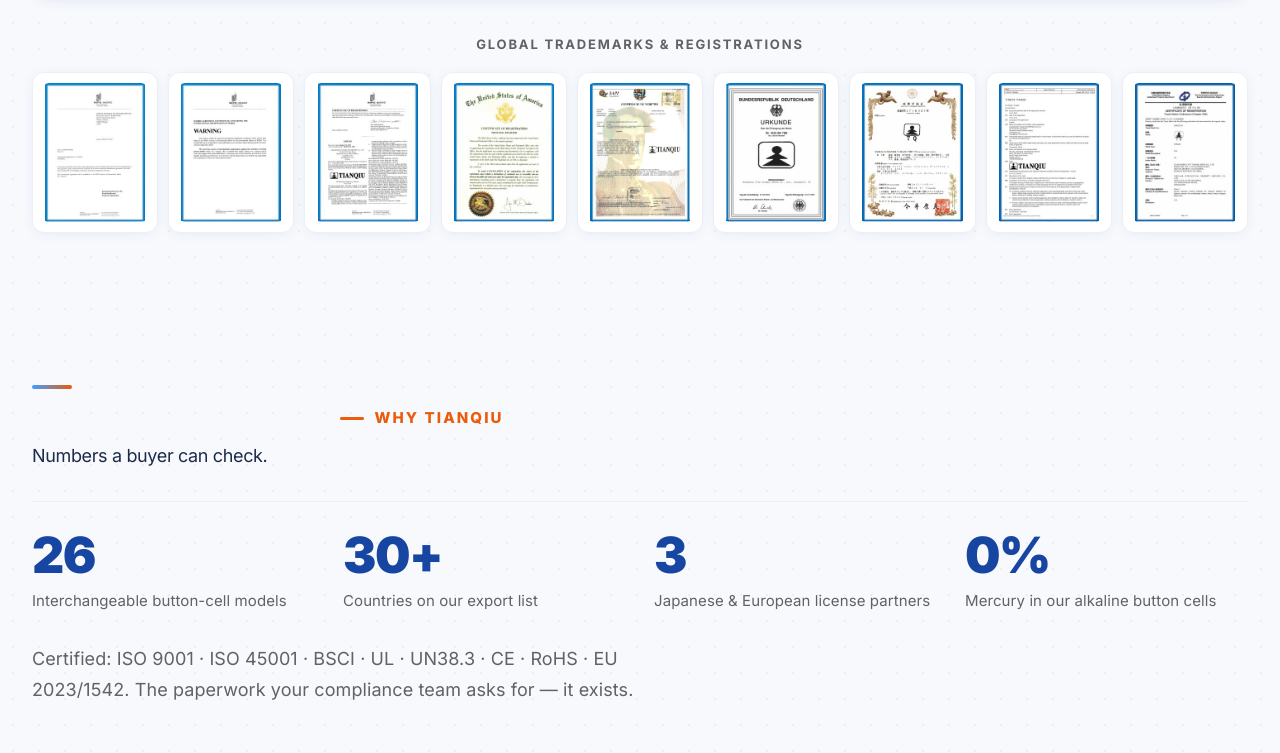
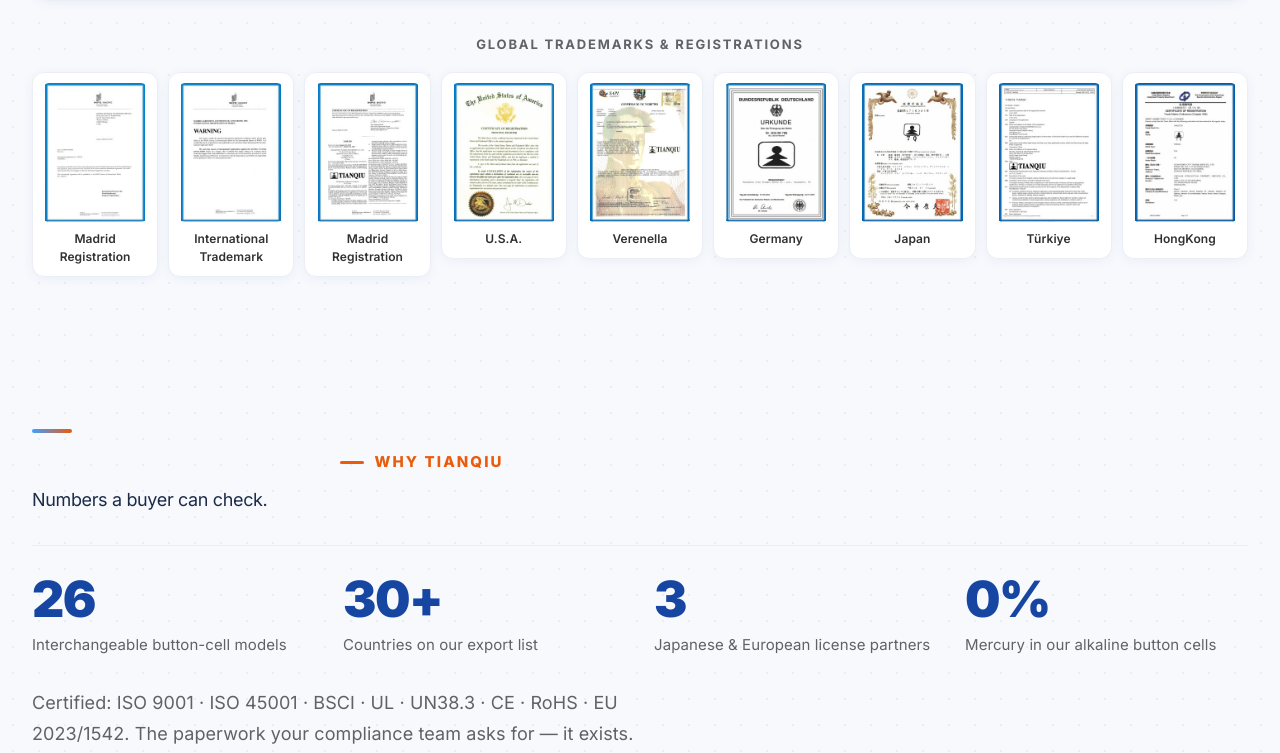
Before and after one commit to tomcgj-hash/aaaoemfactory.com, an Astro site: page / in a window 1280 px wide. Shown: the part 4956-5709 px from the top of the page. Built offline with nearby package versions, Linux system fonts and the light colour scheme; Astro itself is replaced by a stand-in of ours.

Commit message:
Global certs: country labels

```diff
--- a/src/pages/index.astro
+++ b/src/pages/index.astro
@@ -1,6 +1,7 @@
 ---
 const factoryImgs=["f0.jpg", "f1.jpg", "f2.jpg", "f3.jpg", "f4.jpg", "f5.jpg", "f6.jpg", "f7.jpg", "f8.jpg"];
 const gCerts=["global-certs/cert-tm1.jpg", "global-certs/cert-tm2.jpg", "global-certs/cert-tm3.jpg", "global-certs/cert-tm4.jpg", "global-certs/cert-tm5.jpg", "global-certs/cert-tm6.jpg", "global-certs/cert-tm7.jpg", "global-certs/cert-tm8.jpg", "global-certs/cert-tm9.jpg"];;;
+const certLabels=["Madrid Registration", "International Trademark", "Madrid Registration", "U.S.A.", "Verenella", "Germany", "Japan", "Türkiye", "HongKong"];
 const certImgs=["c0.jpg", "c1.jpg", "c2.jpg", "c3.jpg", "c4.jpg", "c5.jpg", "c6.jpg", "c7.jpg", "c8.jpg", "c9.jpg", "c10.jpg"];;
 import Layout from '../layouts/Layout.astro';
 import { productLines, productLines as pl } from '../data/productLines.js';
@@ -101,7 +102,7 @@ const industries = [{n:'Car key fobs',img:'/images/hero-keyfob.jpg'},{n:'Watches
       <div class="headline-group"><div class="eyebrow">Global service</div><h2>TIANQIU Global Service Network</h2><p class="lead">We ship to buyers across 6 continents &mdash; with the U.S., Germany, Turkey, Spain, Brazil, Italy, South Korea, Dubai, Saudi Arabia and South Africa as our key export windows.</p></div>
       <img src="/images/global-network.jpg" alt="TIANQIU global service network world map" loading="lazy" style="width:100%;border-radius:18px;border:1px solid var(--border-light);box-shadow:var(--shadow-sm);" />
       <div style="margin-top:34px;text-align:center;"><div style="font-size:13px;letter-spacing:.14em;text-transform:uppercase;color:var(--ink-2);font-weight:700;">Global trademarks &amp; registrations</div></div>
-      <div style="display:grid;grid-template-columns:repeat(9,1fr);gap:10px;margin-top:18px;align-items:start;">{gCerts.map(c=>(<div style="background:#fff;border-radius:12px;padding:10px;border:1px solid var(--border-light);box-shadow:var(--shadow-sm);"><img src={"/images/"+c} alt="TIANQIU international trademark registration" loading="lazy" style="width:100%;aspect-ratio:3/4;object-fit:contain;border-radius:6px;"/></div>))}</div></div>
+      <div style="display:grid;grid-template-columns:repeat(9,1fr);gap:10px;margin-top:18px;align-items:start;">{gCerts.map((c,i)=>(<div style="background:#fff;border-radius:12px;padding:10px;border:1px solid var(--border-light);box-shadow:var(--shadow-sm);"><img src={"/images/"+c} alt="TIANQIU international trademark registration" loading="lazy" style="width:100%;aspect-ratio:3/4;object-fit:contain;border-radius:6px;"/><div style="text-align:center;font-size:12px;font-weight:600;color:var(--ink);margin-top:8px;">{certLabels[i]}</div></div>))}</div></div>
   </section>
   <!-- WHY — numbers, no icon cards -->
   <section class="section reveal">
```
